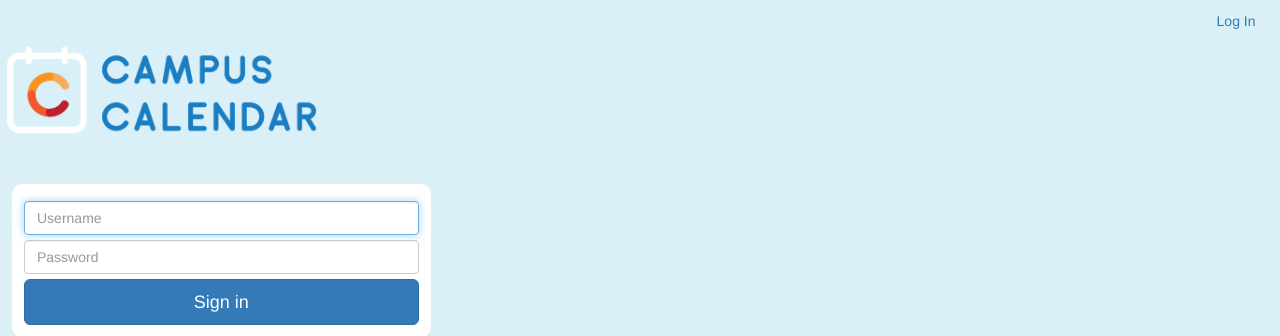
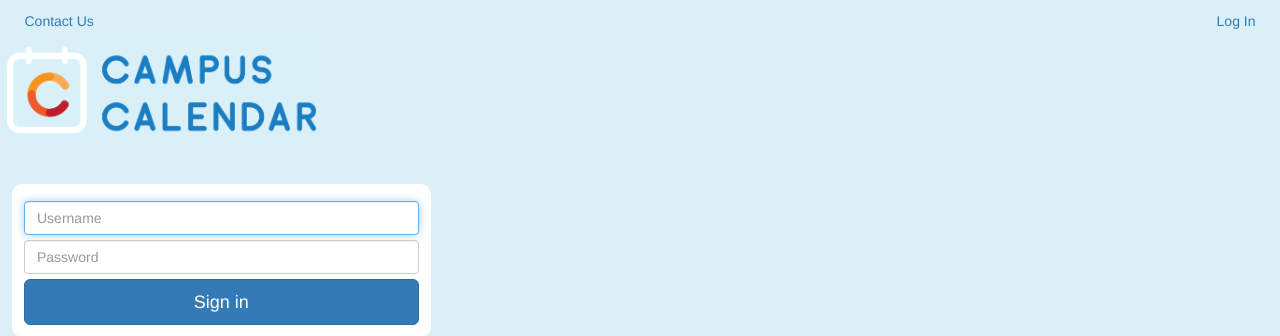
Before and after one commit to nediamond/CampusCalendar, a Django app: page /login/ in a window 1280 px wide. Shown: the top 336 px of the page. Run offline with Django 3.2, Linux system fonts and the light colour scheme; parts of the project's set-up code (start-up, migrations or seed data) failed here and were passed over; some libraries are stand-ins or nearby versions.

Commit message:
added contact us button

```diff
--- a/templates/base.html
+++ b/templates/base.html
@@ -47,6 +47,7 @@
 	<body>
 		<div class="col-sm-12 col-xs-12 button-bar">
 {#            <a href="/campus_list/" class="btn btn-secondary" style="display: block;float:left;margin-left:10px;">Campus List</a>#}
+            <a href="mailto:campus.calendar.contact@gmail.com" class="btn btn-secondary" style="display: block;float:left;margin-left:10px;">Contact Us</a>
             {% if user.is_authenticated %}
                 <a href="/event_manager/" class="btn btn-secondary" style="display: block;float:right;margin-right:10px;">Manage</a>
                 <a href="/logout/" class="btn btn-secondary" style="display: block;float:right;margin-right:10px;">Log Out</a>
```
